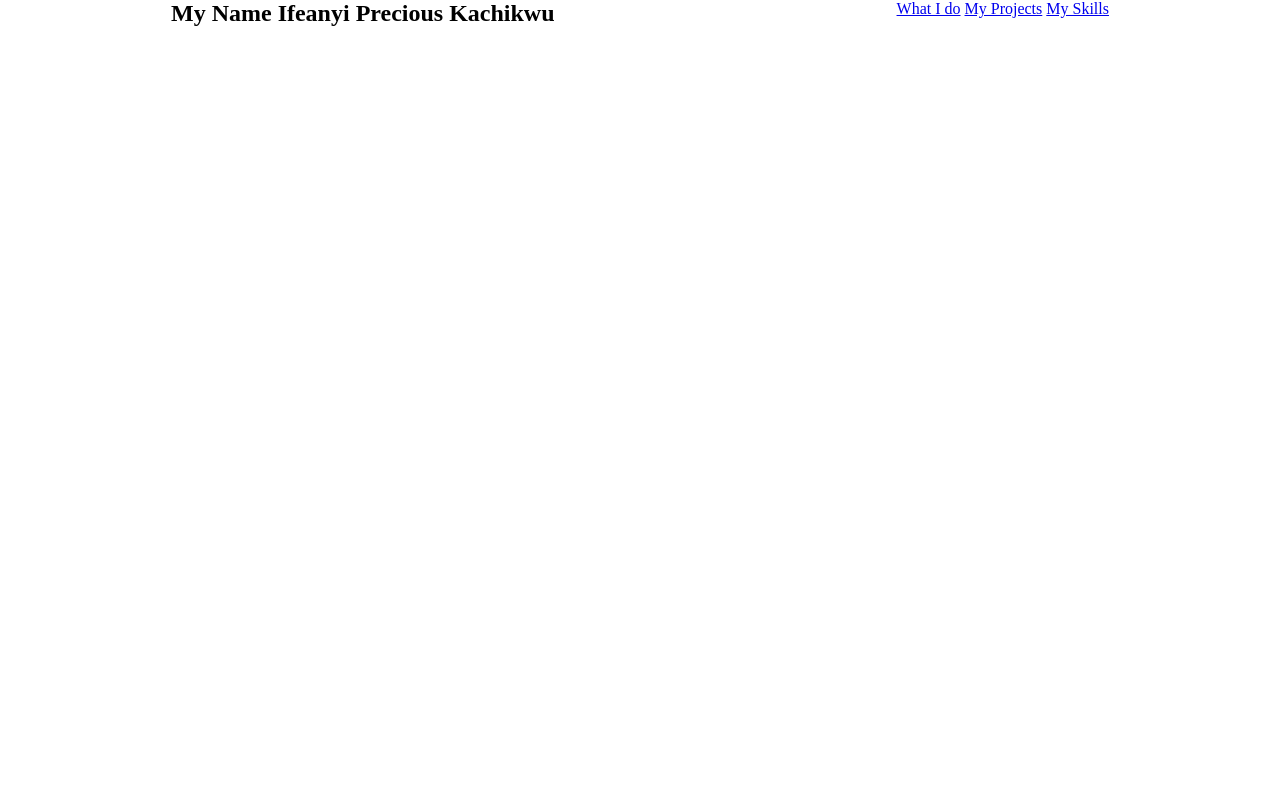
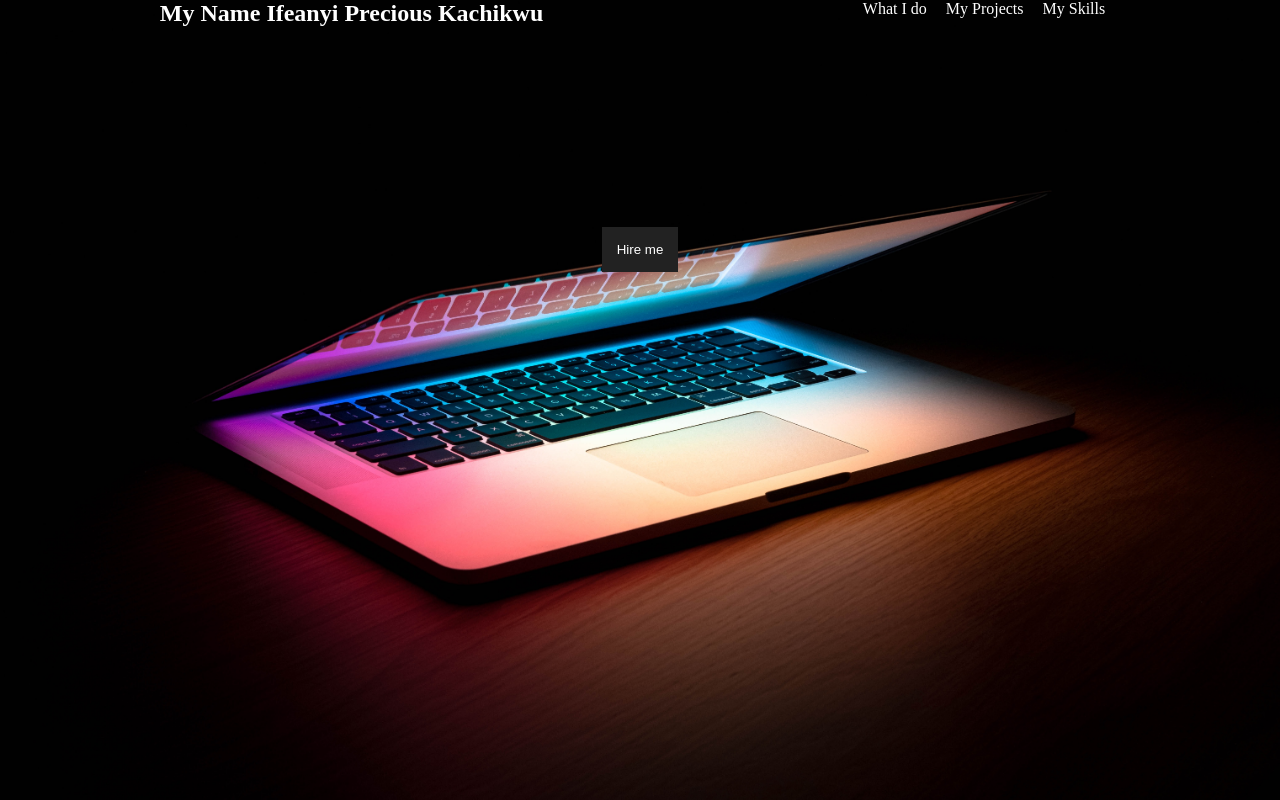
Before and after one commit to IfeanyiKachikwu/portrait-for-zuri, a plain HTML site: page index.html in a window 1280 px wide. Drawn offline with Linux system fonts and the light colour scheme.

Commit message:
new update
first update

```diff
--- a/cv.css
+++ b/cv.css
@@ -4,8 +4,38 @@
   box-sizing:border-box;
 }
 
+body{
+  background-image:url("thebk.jpg");
+  background-size:cover;
+  background-repeat:no-repeat;
+  background-color:transparent;
+  color:white;
+}
 
+a{
+  text-decoration: none;
+  color:white;
+}
 div.headertop{
   display:flex;
   justify-content: space-around;
 }
+
+div.menu a{
+  padding-right:15px;
+}
+
+
+.button{
+  margin:auto;
+  text-align:center;
+  margin-top:200px;
+}
+
+
+div.button a button{
+  padding:15px;
+  color:white;
+  background:#222;
+  border:none;
+}
--- a/index.html
+++ b/index.html
@@ -2,15 +2,19 @@
 <html lang="en" dir="ltr">
   <head>
     <meta charset="utf-8">
-    <title></title>
+    <meta name="description" content="My Portfolio website">
+    <meta http-equiv="X-UA-Compatible" content="IE=edge">
+    <meta name="viewport" content="width=device-width, initial-scale=1.0">
+    <title>My portfolio Website</title>
     <link rel="stylesheet" href="cv.css">
   </head>
   <body>
-    <header class>
+
+    <header class="">
       <div class="headertop">
         <h2>My Name Ifeanyi Precious Kachikwu</h2>
 
-        <div class="">
+        <div class="menu">
           <a href="#">What I do</a>
           <a href="#">My Projects</a>
           <a href="#">My Skills</a>
@@ -20,5 +24,12 @@
 
       </div>
     </header>
+
+    <main>
+      <div class="button">
+          <a href="#"> <button type="button" name="button">Hire me</button></a>
+      </div>
+
+    </main>
   </body>
 </html>
```
Also changed, not shown: bkimage.jpg (added), christopher-gower-m_HRfLhgABo-unsplash.jpg (added), mainbkimage.png (added), newbkimage.jpg (added), softwareimage.jpg (added), thebk.jpg (added), 1 other file.
